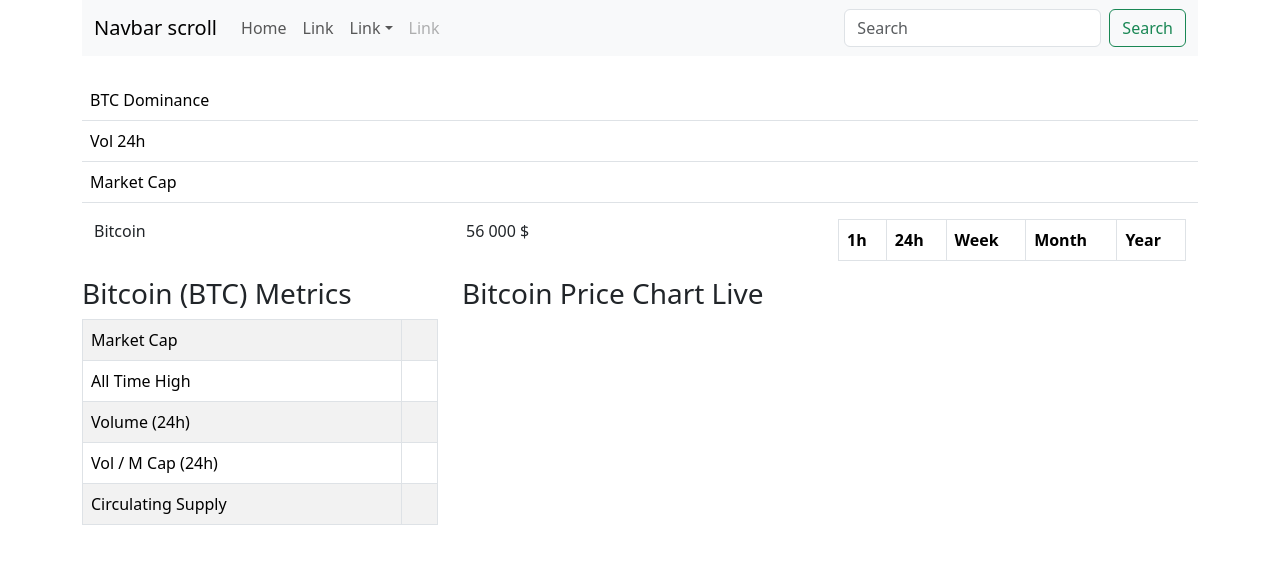
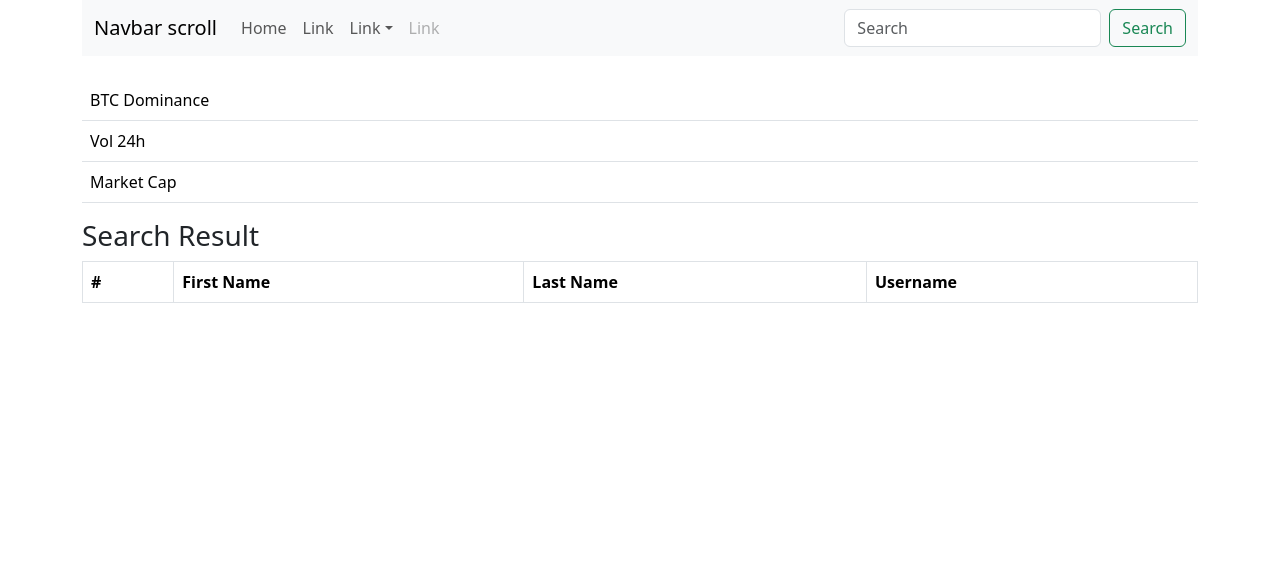
Before and after one commit to visualGravitySense/crypto-data, a React (Vite) app: page / in a window 1280 px wide. Shown: the top 564 px of the page. Built offline with nearby package versions, Linux system fonts and the light colour scheme.

Commit message:
searchResult table added

```diff
--- a/src/App.jsx
+++ b/src/App.jsx
@@ -4,6 +4,7 @@ import Navigation from "./Navigation";
 import ListCoins from "./ListCoins";
 import CoinPage from "./CoinPage";
 import GlobalData from "./GlobalData";
+import SearchResult from "./SearchResult";
 
 function App() {
   return (
@@ -11,7 +12,8 @@ function App() {
       <Navigation />
       <GlobalData />
       {/* <ListCoins /> */}
-      <CoinPage />
+      {/* <CoinPage /> */}
+      <SearchResult />
     </Container>
   );
 }
--- /dev/null
+++ b/src/SearchResult.jsx
@@ -0,0 +1,26 @@
+import Table from 'react-bootstrap/Table';
+
+function SearchResult() {
+  return (
+    <div>
+        <h3>Search Result</h3>
+        <Table striped bordered hover>
+        <thead>
+            <tr>
+            <th>#</th>
+            <th>First Name</th>
+            <th>Last Name</th>
+            <th>Username</th>
+            </tr>
+        </thead>
+        <tbody>
+
+        </tbody>
+        </Table>
+
+    </div>
+
+  );
+}
+
+export default SearchResult;
```
